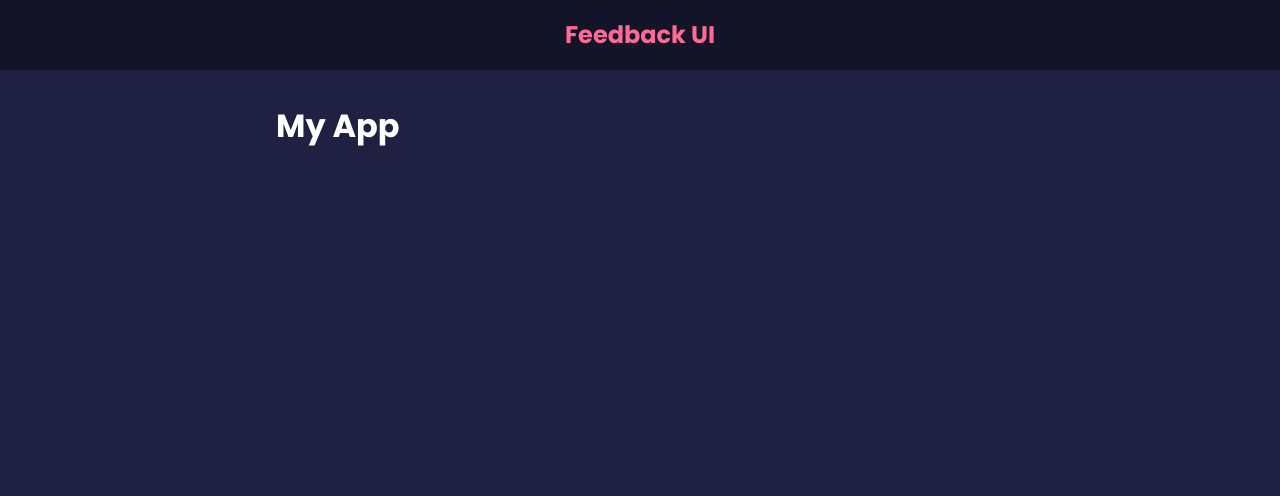
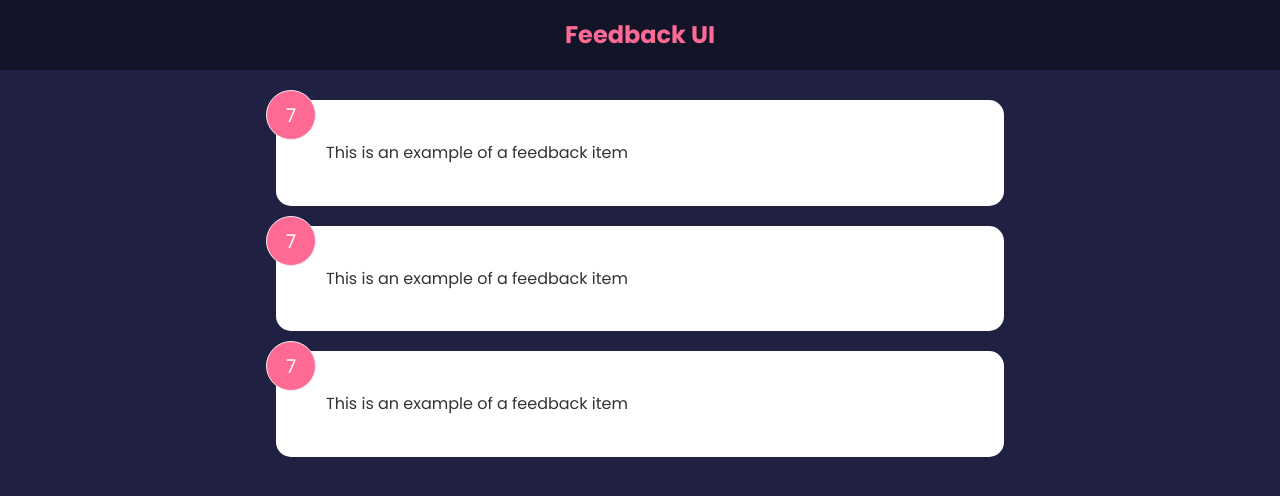
Before and after one commit to Muratozbk/react-feedback-app, a React (Create React App) app: page / in a window 1280 px wide. Shown: the top 496 px of the page. Built offline with nearby package versions, Linux system fonts and the light colour scheme.

Commit message:
feedbackItem

```diff
--- a/src/App.js
+++ b/src/App.js
@@ -1,33 +1,19 @@
+import { useState } from "react"
 import Header from "./components/Header"
+import FeedbackList from "./components/FeedbackList";
+import FeedbackData from './data/FeedbackData';
 
 function App() {
+    const [feedback, setFeedback] = useState(FeedbackData)
+
     return (
         <>
             <Header />
             <div className='container'>
-                <h1>My App</h1>
+                <FeedbackList feedback={feedback} />
             </div>
         </>
     )
 }
 
 export default App
-
-
-// function App() {
-//     const title = 'Blog Post'
-//     const body = 'This is my blog post'
-//     const comments = [
-//         { id: 1, text: 'Comment one' },
-//         { id: 2, text: 'Comment two' },
-//         { id: 3, text: 'Comment three' }]
-//     const loading = false ;const showComments = true
-//     if (loading) return <h1>Loading...</h1>
-//     const commentBlock = (<div className="comments">
-//         <h3>Comments ({comments.length}) </h3>  <ul>
-//             {comments.map(cm =>
-//                 <li key={cm.id}>{cm.text}</li>)} </ul> </div>)
-//     return (
-//         <div className='container'>
-//             <h1>{title.toUpperCase()}</h1>
-//             <p>{body}</p>{showComments && commentBlock}</div>)}
--- /dev/null
+++ b/src/components/FeedbackItem.jsx
@@ -0,0 +1,15 @@
+import { useState } from "react"
+
+function FeedbackItem() {
+    const [rating, setRating] = useState(7)
+    const [text, setText] = useState(' This is an example of a feedback item')
+
+    return (
+        <div className="card">
+            <div className="num-display">{rating}</div>
+            <div className="text-display">{text}</div>
+        </div>
+    )
+}
+
+export default FeedbackItem
--- /dev/null
+++ b/src/components/FeedbackList.jsx
@@ -0,0 +1,15 @@
+import FeedbackItem from './FeedbackItem'
+
+function FeedbackList({ feedback }) {
+    if (!feedback || feedback.length === 0) {
+        return <p>No Feedback Yet</p>
+    }
+
+    return <div className="feedback-list">
+        {feedback.map((item) => (
+            <FeedbackItem key={item.id} item={item} />
+        ))}
+    </div>
+}
+
+export default FeedbackList
--- a/src/components/Header.jsx
+++ b/src/components/Header.jsx
@@ -20,7 +20,7 @@ Header.defaultProps = {
     textColor: '#ff6a95',
 }
 
-Header.prototype = {
+Header.propTypes = {
     text: PropTypes.string,
     bgColor: PropTypes.string,
     textColor: PropTypes.string
--- /dev/null
+++ b/src/data/FeedbackData.js
@@ -0,0 +1,19 @@
+const FeedbackData = [
+    {
+        id: 1,
+        rating: 10,
+        text: 'Lorem ipsum dolor sit amet consectetur adipisicing elit. consequuntur vel vitae commodi alias voluptatem est voluptatum ipsa quae.',
+    },
+    {
+        id: 2,
+        rating: 9,
+        text: 'Lorem ipsum dolor sit amet consectetur adipisicing elit. consequuntur vel vitae commodi alias voluptatem est voluptatum ipsa quae.',
+    },
+    {
+        id: 3,
+        rating: 8,
+        text: 'Lorem ipsum dolor sit amet consectetur adipisicing elit. consequuntur vel vitae commodi alias voluptatem est voluptatum ipsa quae.',
+    },
+]
+
+export default FeedbackData
```
